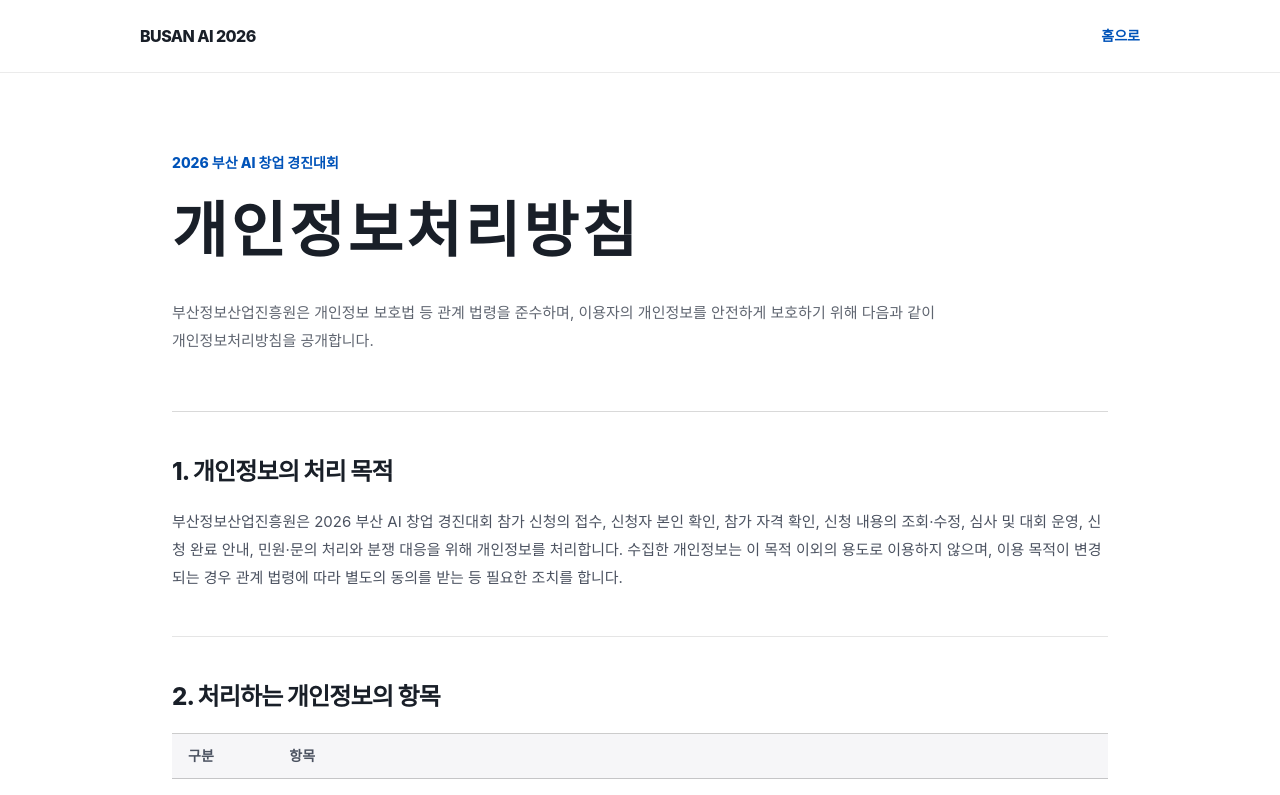
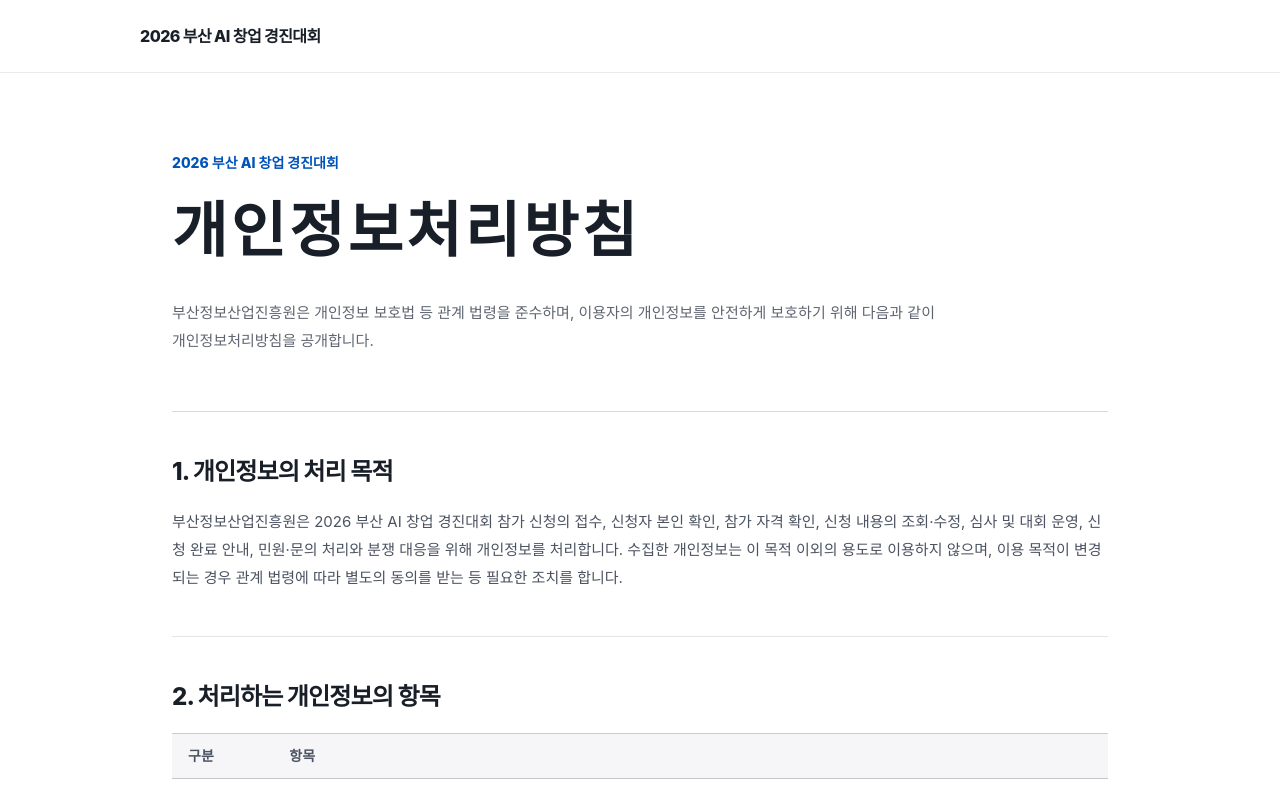
Before and after one commit to miceplans/2026BusanPublicData, a Next.js app: page /privacy in a window 1280 px wide. Shown: the top 795 px of the page. Built offline with nearby package versions, Linux system fonts and the light colour scheme.

Commit message:
chore: 오타 수정

```diff
--- a/src/app/page.tsx
+++ b/src/app/page.tsx
@@ -98,7 +98,7 @@
             className="flex min-h-11 items-center text-lg font-extrabold tracking-[-0.045em] sm:text-xl"
             href="/"
           >
-            BUSAN AI 2026
+            2026 부산 AI 창업 경진대회
           </Link>
           <nav
             aria-label="주요 메뉴"
@@ -140,8 +140,8 @@
                 2026 부산 AI 창업 경진대회
               </h1>
               <p className="mt-8 max-w-[680px] text-lg leading-[1.7] text-[#5b5b66] sm:text-xl">
-                부산 9대 전략산업 기반 AI 스타트업을 발굴하고,<br/> 예비·초기
-                창업기업의 사업화까지 연결합니다.
+                부산 9대 전략산업 기반 AI 스타트업을 발굴하고,
+                <br /> 예비·초기 창업기업의 사업화까지 연결합니다.
               </p>
               <div className="mt-10 flex flex-wrap gap-3">
                 <Link
--- a/src/app/privacy/page.tsx
+++ b/src/app/privacy/page.tsx
@@ -219,10 +219,7 @@
       <header className="border-b border-black/8 bg-white px-5 sm:px-8">
         <div className="mx-auto flex min-h-[72px] max-w-[1000px] items-center justify-between gap-4">
           <Link className="font-extrabold tracking-[-0.035em]" href="/">
-            BUSAN AI 2026
-          </Link>
-          <Link className="text-sm font-bold text-[#0053b9]" href="/">
-            홈으로
+            2026 부산 AI 창업 경진대회
           </Link>
         </div>
       </header>
```
